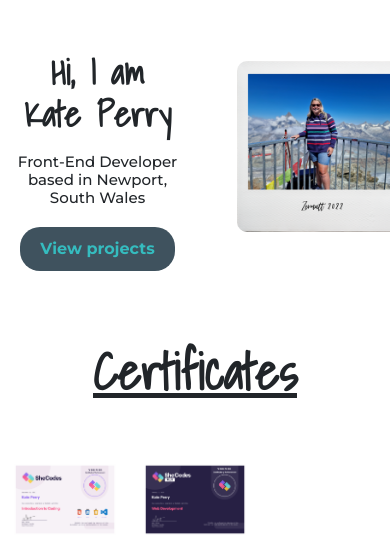
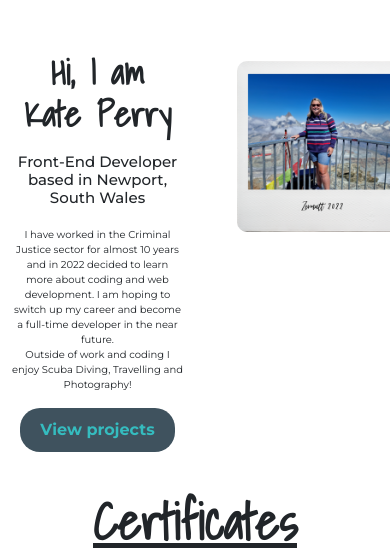
Before and after one commit to katep1005/portfolio-project, a plain HTML site: page about.html in a window 390 px wide. Shown: the part 95-645 px from the top of the page. Drawn offline with nearby package versions, Linux system fonts and the light colour scheme.

Commit message:
Updated about info

```diff
--- a/about.html
+++ b/about.html
@@ -87,7 +87,9 @@
           <h1>Hi, I am Kate Perry</h1>
           <h2>Front-End Developer based in Newport, South Wales</h2>
           <p>
-
+            I have worked in the Criminal Justice sector for almost 10 years and in 2022 decided to learn more about coding and web development. I am hoping to switch up my career and become a full-time developer in the near future.
+          <br>
+          Outside of work and coding I enjoy Scuba Diving, Travelling and Photography!
           </p>
           <a href="#" class="btn btn-primary">View projects</a>
         </div>
--- a/src/style.css
+++ b/src/style.css
@@ -183,6 +183,9 @@ footer .social-links a:hover,
   .about-section h2 {
     font-size: 15px;
   }
+  .about-section p {
+    font-size: 10px;
+  }
 }
 
 .contact-page a {
```
